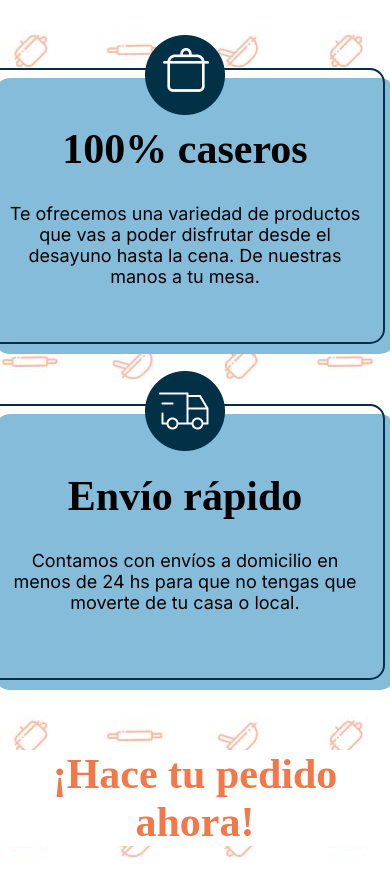
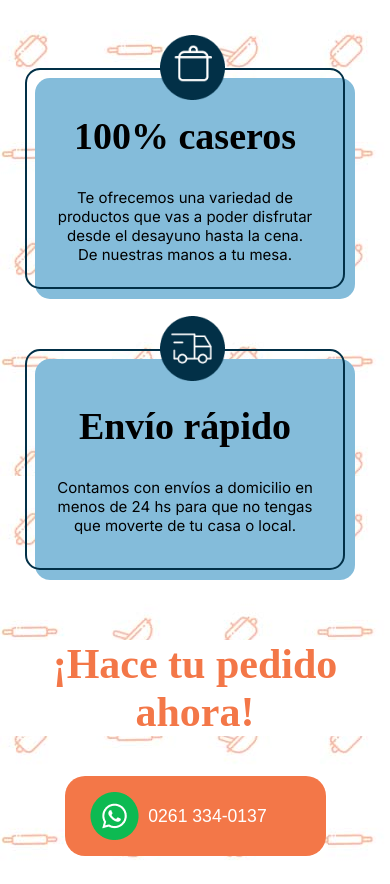
Before and after one commit to rodrigorainone/today3, a React (Vite) app: page / in a window 390 px wide. Shown: the part 1200-2084 px from the top of the page. Built offline with nearby package versions, Linux system fonts and the light colour scheme; a web font is replaced by a local one.

Commit message:
today3 resonsive

```diff
--- a/src/index.css
+++ b/src/index.css
@@ -1280,4 +1280,35 @@
   margin-top: 20px;
   padding-bottom: 50px;
 }
+/* home */
+
+.homeCard {
+
+  width: 320px;
+  height: 221px;
+
 }
+
+.marco {
+  width: 320px;
+  height: 221px;
+
+}
+
+.marco h2 {
+  font-size: 38px;
+  font-weight: bold;
+  margin-top: 20px;
+}
+
+.marco p {
+  font-size: 15px;
+  padding: 0 30px;
+  margin-top: 30px;
+}
+
+.marco img {
+  width: 65px;
+  height: 65px;
+}
+}
```
